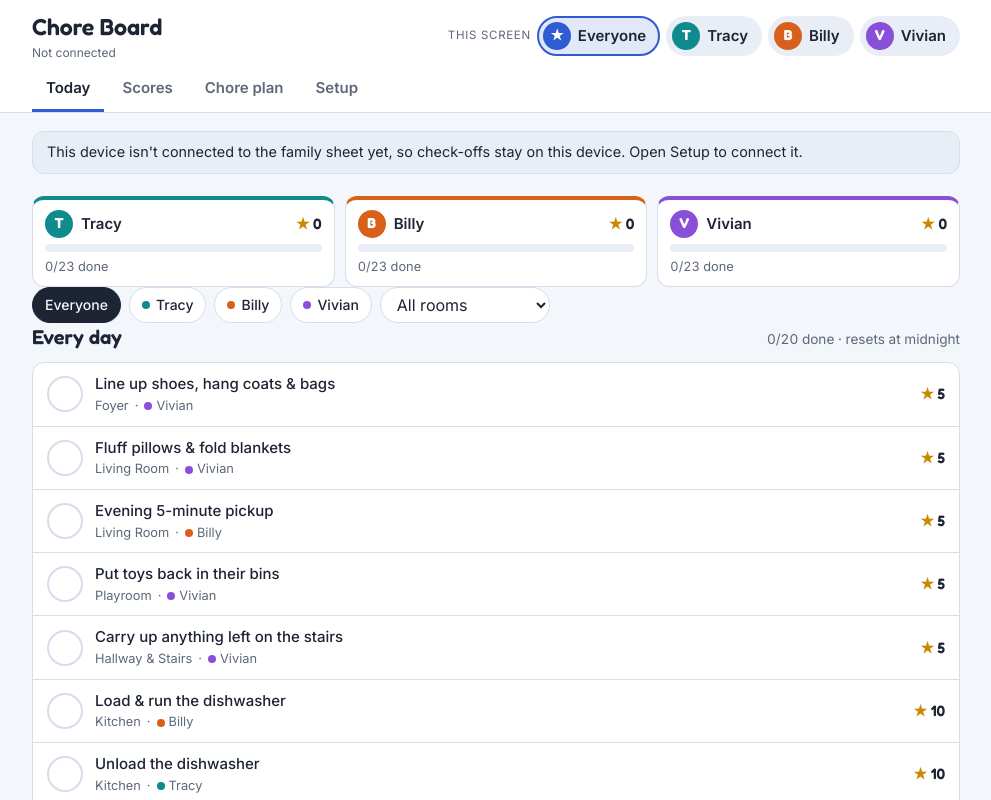
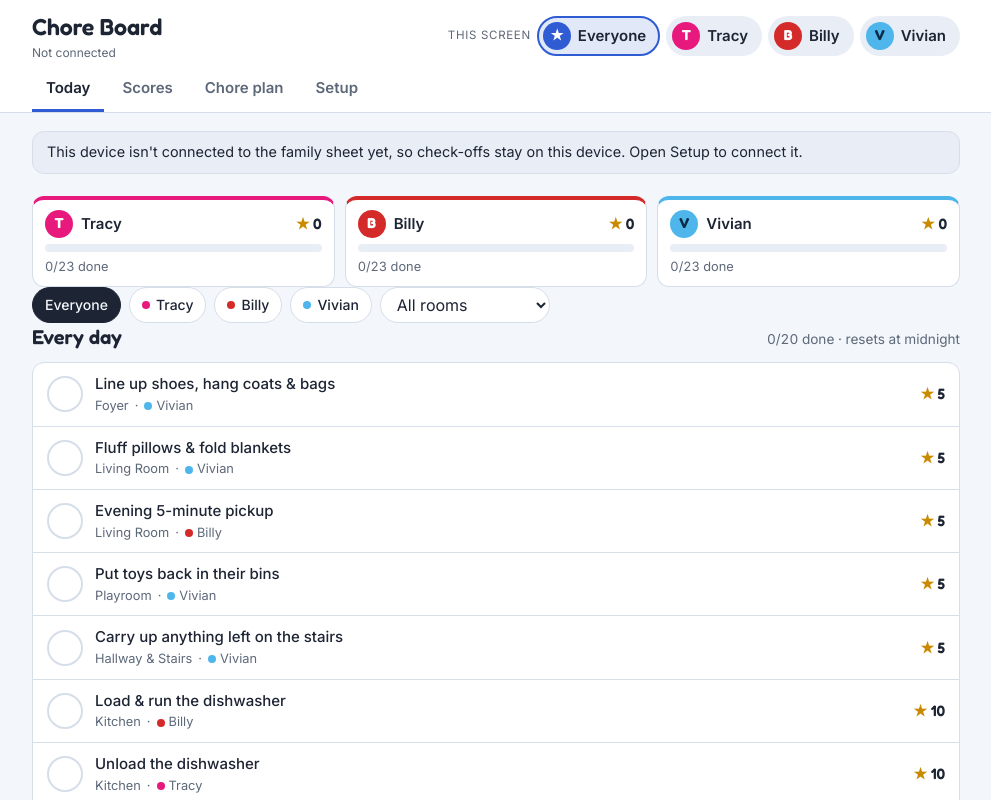
Before and after one commit to Y3AG3R/chore-board, a plain HTML site: page docs/index.html in a window 1280 px wide. Shown: the top 800 px of the page, without its empty margins (144-1135 px from the left). Drawn offline with Linux system fonts and the light colour scheme.

Commit message:
Change person colors: Tracy hot pink, Billy red, Vivian light blue
Co-Authored-By: Claude Opus 5.5 <noreply@anthropic.com>

```diff
--- a/docs/index.html
+++ b/docs/index.html
@@ -23,8 +23,9 @@
 :root {
   --bg: #f3f6fb; --surface: #ffffff; --surface-2: #e9eef6; --fg: #1d2433; --muted: #5d6879; --line: #d6deea;
   --accent: #2f5bd3; --done: #1f8a5b; --star: #c98a00; --scrim: rgba(17, 21, 29, .45);
-  --tracy: #0f8b8d; --billy: #d9601a; --vivian: #8a4fd8;
-  --tracy-bg: #dff2f2; --billy-bg: #fbe8dc; --vivian-bg: #efe5fb; --all-bg: #e1e8f8;
+  --tracy: #e8197d; --billy: #d42a2a; --vivian: #4fb6ec;
+  --tracy-bg: #fde3f0; --billy-bg: #fbe2e2; --vivian-bg: #e0f2fc; --all-bg: #e1e8f8;
+  --tracy-ink: #ffffff; --billy-ink: #ffffff; --vivian-ink: #0b2c45;
   --font-display: "Fredoka", "Avenir Next Rounded", ui-rounded, "Trebuchet MS", system-ui, sans-serif;
   --font-body: "Inter", -apple-system, system-ui, "Segoe UI", sans-serif;
   --radius: 12px;
@@ -34,8 +35,9 @@
   :root {
     --bg: #11151d; --surface: #1a202b; --surface-2: #232b38; --fg: #e8edf5; --muted: #9aa6b8; --line: #2e3847;
     --accent: #7c9cff; --done: #4fcf93; --star: #f2b93b; --scrim: rgba(0, 0, 0, .6);
-    --tracy: #3cc4c6; --billy: #ff8a4c; --vivian: #b78cff;
-    --tracy-bg: #12302f; --billy-bg: #3a2416; --vivian-bg: #2a1f3d; --all-bg: #1f2a44;
+    --tracy: #ff5cae; --billy: #ff5c5c; --vivian: #7fcdf5;
+    --tracy-bg: #3d1630; --billy-bg: #3d1a1a; --vivian-bg: #12304a; --all-bg: #1f2a44;
+    --tracy-ink: #1a0d14; --billy-ink: #1a0d0d; --vivian-ink: #0b1f30;
     color-scheme: dark;
   }
 }
@@ -58,7 +60,7 @@ header { position: sticky; top: 0; z-index: 5; background: var(--surface); borde
 .who-label { font-size: 0.72rem; text-transform: uppercase; letter-spacing: 0.06em; color: var(--muted); }
 .person-btn { border: 2px solid transparent; background: var(--surface-2); border-radius: 999px; min-height: 40px; padding: 4px 12px 4px 4px; display: inline-flex; align-items: center; gap: 7px; font-weight: 600; }
 .person-btn[aria-pressed="true"] { border-color: var(--pc); background: var(--pbg); }
-.avatar { width: 28px; height: 28px; border-radius: 50%; background: var(--pc); color: var(--surface); display: inline-grid; place-items: center; font-family: var(--font-display); font-size: 0.9rem; font-weight: 700; flex: none; }
+.avatar { width: 28px; height: 28px; border-radius: 50%; background: var(--pc); color: var(--pink, var(--surface)); display: inline-grid; place-items: center; font-family: var(--font-display); font-size: 0.9rem; font-weight: 700; flex: none; }
 .tabs { display: flex; gap: 4px; overflow-x: auto; }
 .tab { background: none; border: 0; padding: 10px 14px; min-height: 44px; font-weight: 600; color: var(--muted); border-bottom: 3px solid transparent; white-space: nowrap; }
 .tab[aria-selected="true"] { color: var(--fg); border-bottom-color: var(--accent); }
@@ -233,9 +235,9 @@ select, input[type="url"], input[type="text"] { font: inherit; font-size: 16px;
 'use strict';
 // ---------- People ----------
 const PEOPLE = [
-  { id: 'Tracy',  color: 'var(--tracy)',  bg: 'var(--tracy-bg)' },
-  { id: 'Billy',  color: 'var(--billy)',  bg: 'var(--billy-bg)' },
-  { id: 'Vivian', color: 'var(--vivian)', bg: 'var(--vivian-bg)' },
+  { id: 'Tracy',  color: 'var(--tracy)',  bg: 'var(--tracy-bg)',  ink: 'var(--tracy-ink)' },
+  { id: 'Billy',  color: 'var(--billy)',  bg: 'var(--billy-bg)',  ink: 'var(--billy-ink)' },
+  { id: 'Vivian', color: 'var(--vivian)', bg: 'var(--vivian-bg)', ink: 'var(--vivian-ink)' },
 ];
 const PBY = Object.fromEntries(PEOPLE.map(p => [p.id, p]));
 const NOBODY = { id: 'Anyone', color: 'var(--muted)', bg: 'var(--surface-2)' };
@@ -365,7 +367,7 @@ function queue(op) { pending.push(op); store.set('pending', JSON.stringify(pendi
 // ---------- UI helpers ----------
 const esc = s => String(s).replace(/[&<>"']/g, c => ({ '&': '&amp;', '<': '&lt;', '>': '&gt;', '"': '&quot;', "'": '&#39;' }[c]));
 const ptsHtml = n => `<span class="pts"><span class="star" aria-hidden="true">★</span> ${n}</span>`;
-const pVars = p => `--pc:${p.color};--pbg:${p.bg}`;
+const pVars = p => `--pc:${p.color};--pbg:${p.bg};--pink:${p.ink || 'var(--surface)'}`;
 const avatar = p => `<span class="avatar" style="${pVars(p)}" aria-hidden="true">${esc(p.id[0])}</span>`;
 
 function renderWho() {
```
